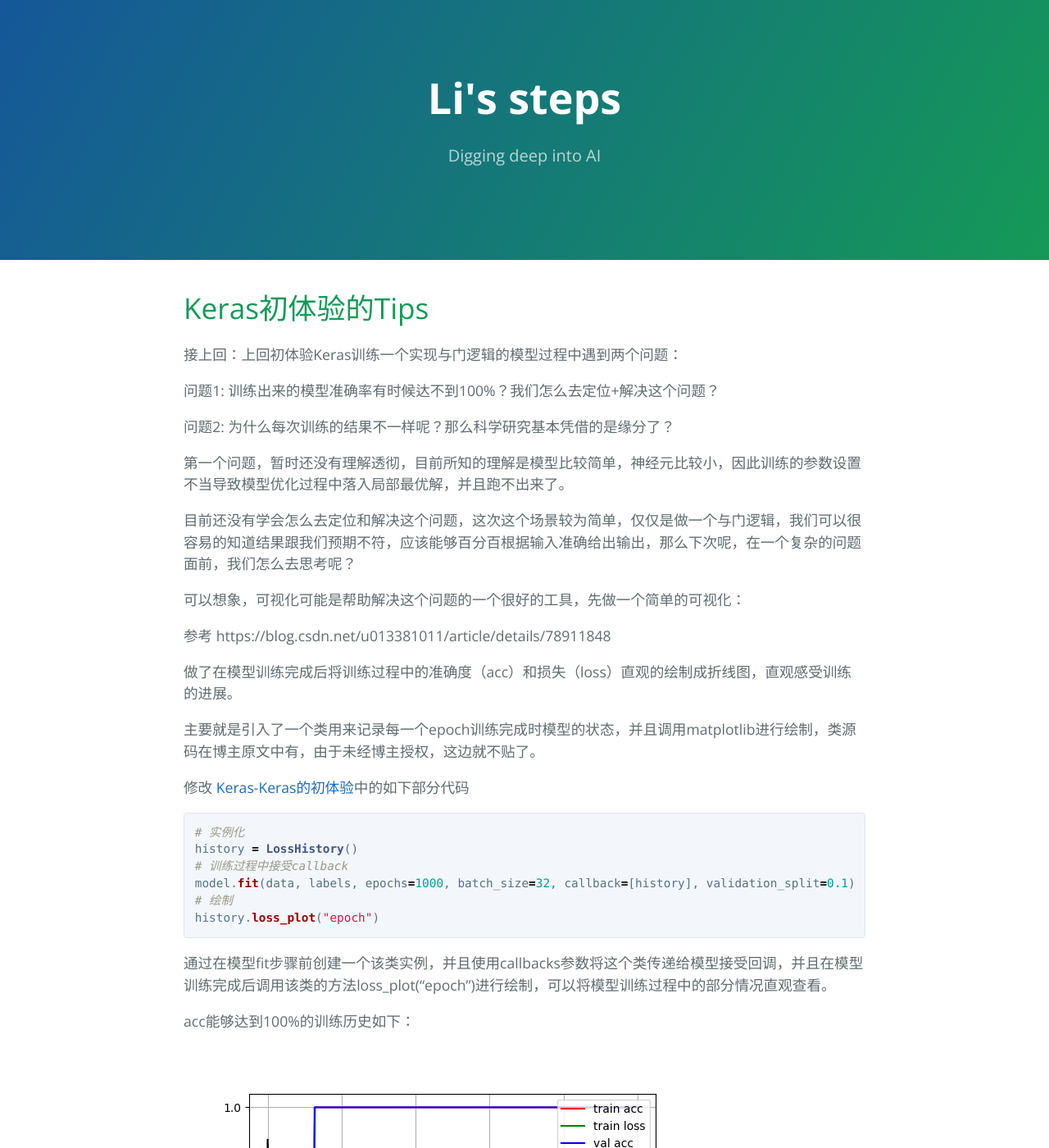
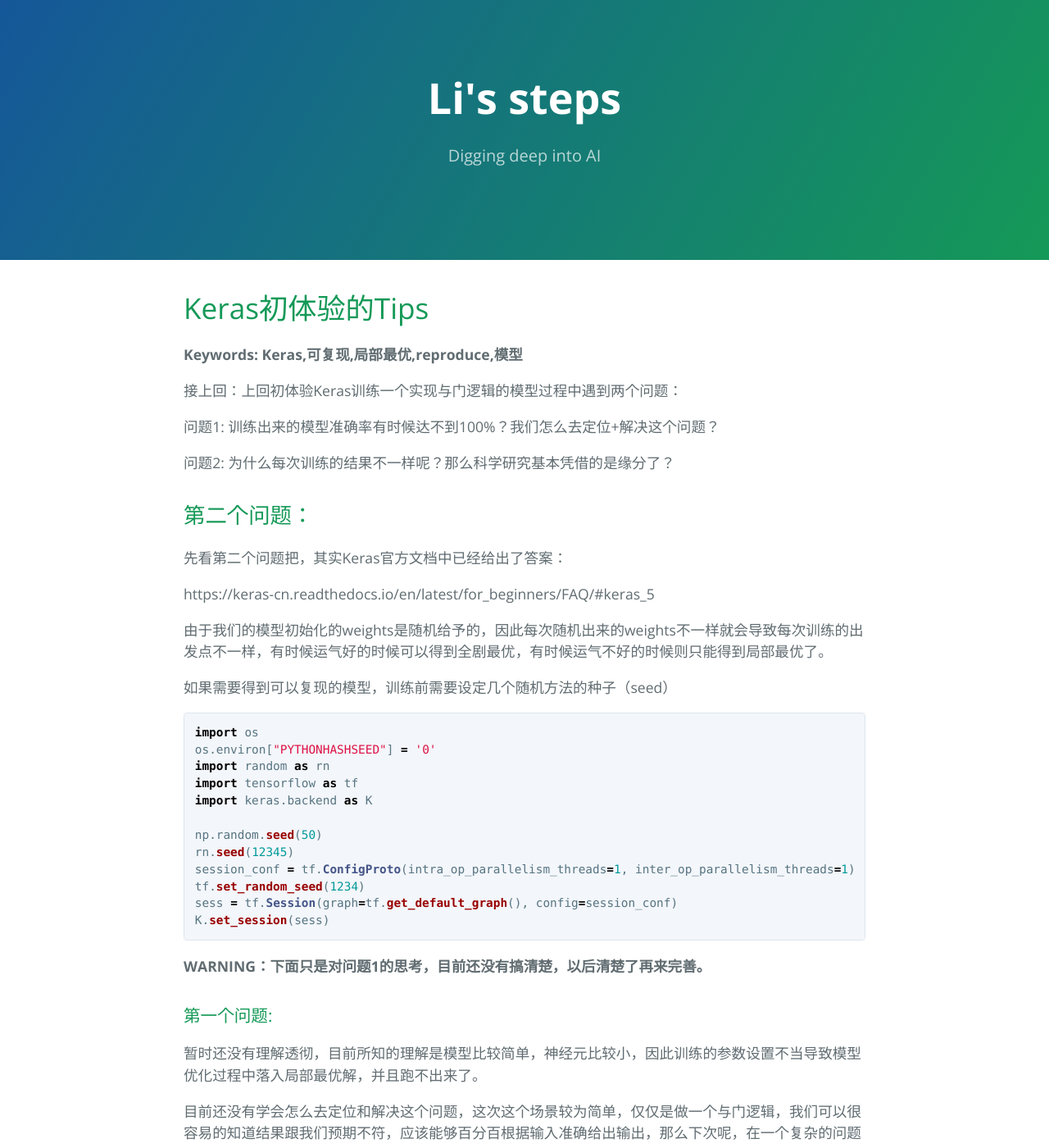
Before and after one commit to Doublingli/doublingli.github.io, a Jekyll site: the page built from new_to_keras_tips.md, in a window 1280 px wide and 1400 px high. Shown: the whole window at 82% size. Built offline with Jekyll 4.4.1, drawn with Linux system fonts in a browser that asks for light colours; our own code applies the rules of GitHub Pages for plain Markdown files.

Commit message:
完善 new_to_keras_tips

````diff
--- a/new_to_keras_tips.md
+++ b/new_to_keras_tips.md
@@ -4,9 +4,13 @@ typora-copy-images-to: ./images
 
 # Keras初体验的Tips
 
+**Keywords: Keras,可复现,局部最优,reproduce,模型**
+
 
 
 接上回：上回初体验Keras训练一个实现与门逻辑的模型过程中遇到两个问题：
+
+
 
 问题1: 训练出来的模型准确率有时候达不到100%？我们怎么去定位+解决这个问题？
 
@@ -14,7 +18,42 @@ typora-copy-images-to: ./images
 
 
 
-第一个问题，暂时还没有理解透彻，目前所知的理解是模型比较简单，神经元比较小，因此训练的参数设置不当导致模型优化过程中落入局部最优解，并且跑不出来了。
+## 第二个问题：
+
+先看第二个问题把，其实Keras官方文档中已经给出了答案：
+
+https://keras-cn.readthedocs.io/en/latest/for_beginners/FAQ/#keras_5
+
+由于我们的模型初始化的weights是随机给予的，因此每次随机出来的weights不一样就会导致每次训练的出发点不一样，有时候运气好的时候可以得到全剧最优，有时候运气不好的时候则只能得到局部最优了。
+
+
+
+如果需要得到可以复现的模型，训练前需要设定几个随机方法的种子（seed）
+
+```python
+import os
+os.environ["PYTHONHASHSEED"] = '0'
+import random as rn
+import tensorflow as tf
+import keras.backend as K
+
+np.random.seed(50)
+rn.seed(12345)
+session_conf = tf.ConfigProto(intra_op_parallelism_threads=1, inter_op_parallelism_threads=1)
+tf.set_random_seed(1234)
+sess = tf.Session(graph=tf.get_default_graph(), config=session_conf)
+K.set_session(sess)
+```
+
+
+
+
+
+**WARNING：下面只是对问题1的思考，目前还没有搞清楚，以后清楚了再来完善。**
+
+### 第一个问题:
+
+暂时还没有理解透彻，目前所知的理解是模型比较简单，神经元比较小，因此训练的参数设置不当导致模型优化过程中落入局部最优解，并且跑不出来了。
 
 
 
````
